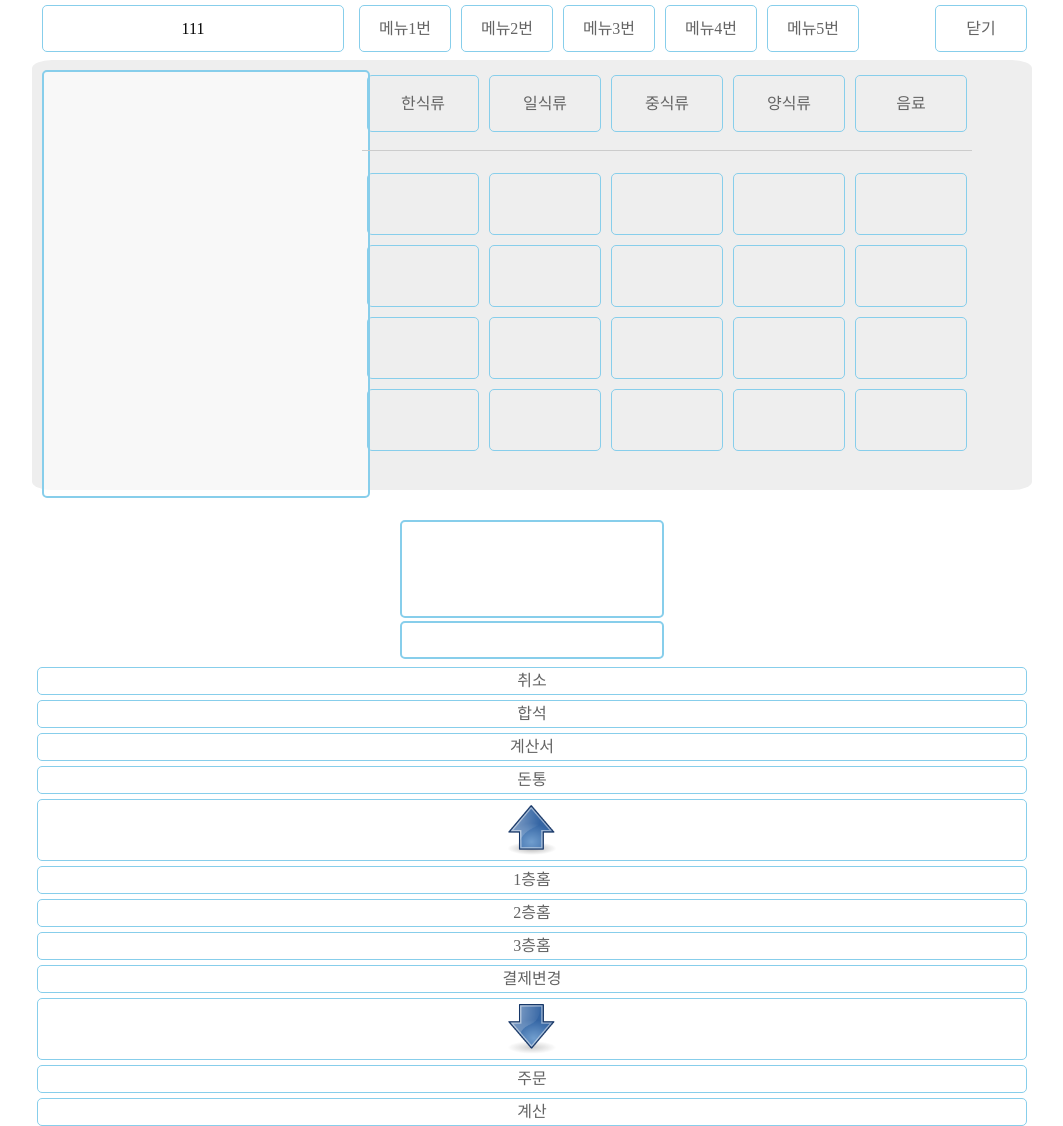
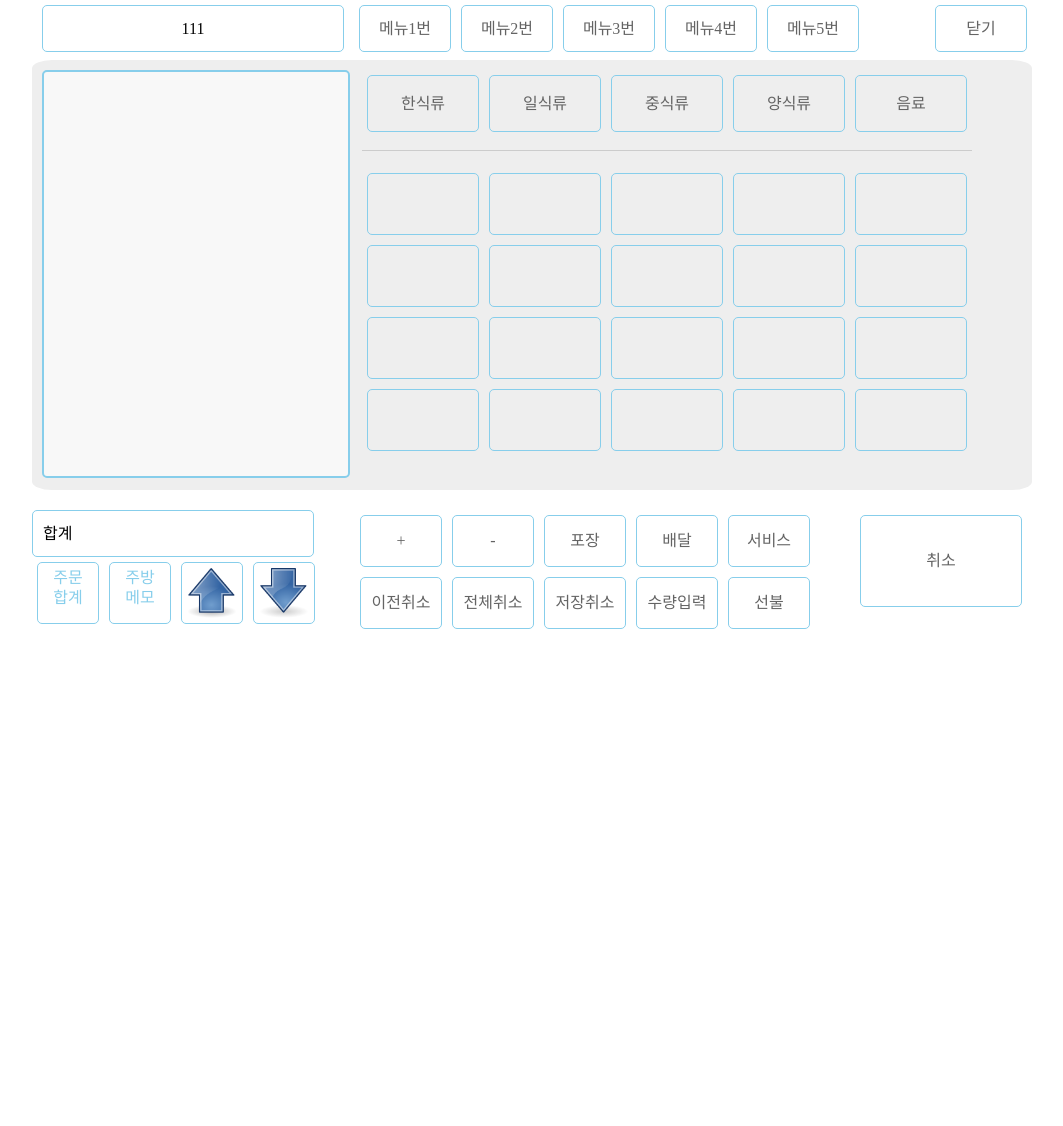
Before and after one commit to bluegmlduf2/posSystem, a Flask app: page /table in a window 1280 px wide. Shown: the whole page, without its empty margins (108-1171 px from the left). After the commit the page ends 629 px from the top, so only its background shows below. Run offline with Flask 2, Linux system fonts and the light colour scheme.

Commit message:
20201222 order화면완성

```diff
--- a/ps/static/css/order.css
+++ b/ps/static/css/order.css
@@ -50,7 +50,8 @@
     top: 10px;
     left: 10px;
     background-color: #ffffff98;
-
+    width: 300px;
+    height: 400px;
 }
 
 #orderMid #menuList{
@@ -83,11 +84,49 @@
 
 /* BOTTOM */
 #orderBottom {
+    clear: both;
     height: 100px;
     text-align: center;
-    margin-top: 30px!important;
+    margin-top: 20px!important;
 }
 
-#bottom>div {
+#orderBottom >div {
     float: left;
 }
+
+#orderBottom #orderBottomTotal{
+    float: left;
+    width: 280px;
+    height: 45px;
+    border: 1px solid skyblue;
+    border-radius: 5px;
+    text-indent: 10px;
+    text-align: left;
+    line-height: 45px;
+}
+
+#orderBottom #orderBottomLeft>ul>li{
+    float: left;
+    width: 50px;
+    height: 50px;
+    line-height: 20px;
+}
+#orderBottom #orderBottomMid{
+    float: left;
+    width: 500px;
+    margin-left: 35px;
+}
+#orderBottom #orderBottomMid>ul>li{
+    float: left;
+    width: 70px;
+    height: 40px;
+    text-align: center;
+    line-height: 40px;
+}
+#orderBottom #orderBottomRight>ul>li{
+    float: left;
+    width: 150px;
+    height: 80px;
+    text-align: center;
+    line-height: 80px;
+}
--- a/ps/templates/order.html
+++ b/ps/templates/order.html
@@ -24,7 +24,7 @@
             </ul>
         </div>
         <div id="orderMid">
-            <div><textarea name="" id="orderitemList" cols="38" rows="28" disabled></textarea></div>
+            <div><textarea name="" id="orderitemList" disabled></textarea></div>
             <div id="menuList">
                 <div id="orderMidMidMenu">
                     <ul>
@@ -35,7 +35,7 @@
                         <li id="m5" class="button"><a href="#a">음료</a></li>
                     </ul>
                 </div>
-                <hr class="orderHr" >
+                <hr class="orderHr">
                 <div id="orderSmallMenu">
                     <ul>
                         <li id="s1" class="button"><a href="#a"></a></li>
@@ -61,59 +61,40 @@
                     </ul>
                 </div>
             </div>
-            <!-- <ul>
-                <li class="seat">
-                    <a href="#a">
-                        <div>1</div>
-                        <div></div>
-                        <div></div>
-                    </a>
-                </li>
-                <li class="seat">
-                    <a href="#a">
-                        <div>2</div>
-                        <div></div>
-                        <div></div>
-                    </a>
-                </li>
-            </ul> -->
         </div>
         <div id="orderBottom">
             <div>
-                <div></div>
-                <div></div>
+                <div id="orderBottomTotal">합계</div>
+                <div id="orderBottomLeft">
+                    <ul>
+                        <li id="ob1" class="button">주문<br>합계<a href="#a"></a></li>
+                        <li id="ob2" class="button">주방<br>메모<a href="#a"></a></li>
+                        <li id="ob3" class="button"><a href="#a"><img
+                                    src="{{ url_for('static', filename='img/arrow_up.png') }}" alt="nextButton"
+                                    width="50px" height="50px"></a></li>
+                        <li id="ob4" class="button"><a href="#a"><img
+                                    src="{{ url_for('static', filename='img/arrow_down.png') }}" alt="nextButton"
+                                    width="50px" height="50px"></a></li>
+                    </ul>
+                </div>
             </div>
-            <div>
-                <div></div>
-                <div></div>
+            <div id="orderBottomMid">
+                <ul>
+                    <li class="button"><a href="#a">+</a></li>
+                    <li class="button"><a href="#a">-</a></li>
+                    <li class="button"><a href="#a">포장</a></li>
+                    <li class="button"><a href="#a">배달</a></li>
+                    <li class="button"><a href="#a">서비스</a></li>
+                    <li class="button"><a href="#a">이전취소</a></li>
+                    <li class="button"><a href="#a">전체취소</a></li>
+                    <li class="button"><a href="#a">저장취소</a></li>
+                    <li class="button"><a href="#a">수량입력</a></li>
+                    <li class="button"><a href="#a">선불</a></li>
+                </ul>
             </div>
-            <div></div>
-
-
-            <div id="orderItems">
-                <div><textarea name="" id="itemList" cols="30" rows="6" disabled></textarea></div>
-                <div><textarea name="" id="itemTotal" cols="30" rows="1" disabled></textarea></div>
-            </div>
-            <div id="btnListSm">
+            <div id="orderBottomRight">
                 <ul>
                     <li class="button"><a href="#a">취소</a></li>
-                    <li class="button"><a href="#a">합석</a></li>
-                    <li class="button"><a href="#a">계산서</a></li>
-                    <li class="button"><a href="#a">돈통</a></li>
-                    <li class="button"><a href="#a"><img src="{{ url_for('static', filename='img/arrow_up.png') }}"
-                                alt="nextButton" width="50px" height="50px"></a></li>
-                    <li class="button"><a href="#a">1층홈</a></li>
-                    <li class="button"><a href="#a">2층홈</a></li>
-                    <li class="button"><a href="#a">3층홈</a></li>
-                    <li class="button"><a href="#a">결제변경</a></li>
-                    <li class="button"><a href="#a"><img src="{{ url_for('static', filename='img/arrow_down.png') }}"
-                                alt="beforeButton" width="50px" height="50px"></a></li>
-                </ul>
-            </div>
-            <div id="btnListLg">
-                <ul>
-                    <li class="button"><a href="#a">주문</a></li>
-                    <li class="button"><a href="#a">계산</a></li>
                 </ul>
             </div>
         </div>
```
